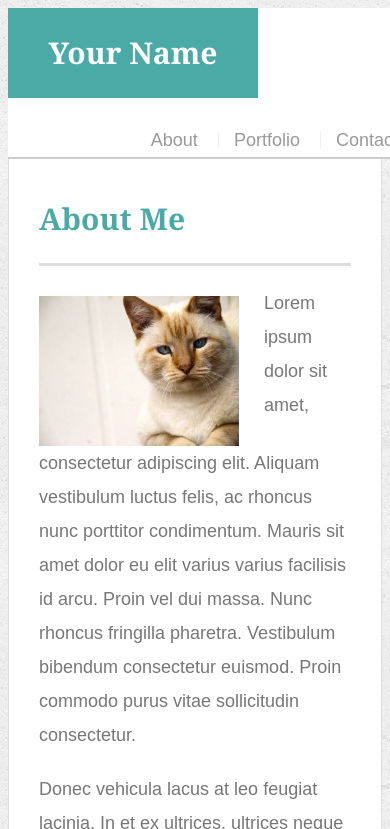
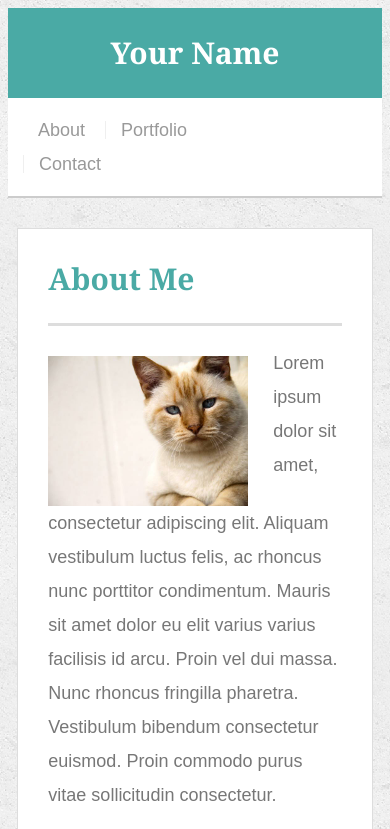
Before and after one commit to cf512/Responsive-Portfolio, a plain HTML site: page index.html in a window 390 px wide. Shown: the top 829 px of the page. Drawn offline with Linux system fonts and the light colour scheme.

Commit message:
@media updates to stylesheet

```diff
--- a/assets/css/style.css
+++ b/assets/css/style.css
@@ -215,3 +215,63 @@ input[type=submit] {
   background: #4aaaa5;
   border: 0 none;
 }
+
+/* Use three @media screen tags, each with one of these max-widths: 980px, 768px and 640px.
+
+You use 980px because you never want any of the content to be cut off. Since the desktop layout is about 960px wide, you want the media queries to kick in before your content gets cut off.
+
+768px is about the width of a tablet and 640px is about the width of a phone in landscape.
+
+Make the layout match the following screenshots:
+
+index.html: 980px, 768px, 640px
+
+portfolio.html: 980px, 768px, 640px
+
+contact.html: 980px, 768px, 640px
+
+Make the position of the header static (the default positioning) when the screen is 640px wide. The header design takes up a lot of room; you don't want it to stick to the top of a small screen and leave no room for the rest of your site.
+
+Be sure to include the viewport tag in all your HTML files, otherwise your media-queries won't function as expected on mobile devices. (Hint: You won't need to use exact pixels for anything other than the container)
+
+Protip: Use the Chrome extensions Window Resizer and Browser Width to see the browser dimensions in Chrome. */
+
+@media screen and (max-width: 980px) {
+  .main-section {
+  width: 70%;
+  }
+}
+
+@media screen and (max-width: 768px) {
+  .main-section {
+    width: 98%;
+    padding: 0 30px 30px 30px;
+  }
+  nav {
+    margin-right: 40px;
+  }
+}
+@media screen and (max-width: 640px) {
+
+  #logo {
+    /* makes teal name section go across top */
+    width: 100%;
+  }
+  #main-container {
+    /* prevents odd gap between header and main-section */
+    padding-top: 0;
+    margin-left: 2.5%;
+  }
+  nav {
+    margin-top: 15px;
+    margin-bottom: 15px;
+    /* probably another way but was able to center nav buttons with this */
+    margin-right: 29%;
+  }
+  .main-section {
+    width: 95%;
+  }
+  #masthead {
+    /* per instructions */
+    position: static;
+}
```
